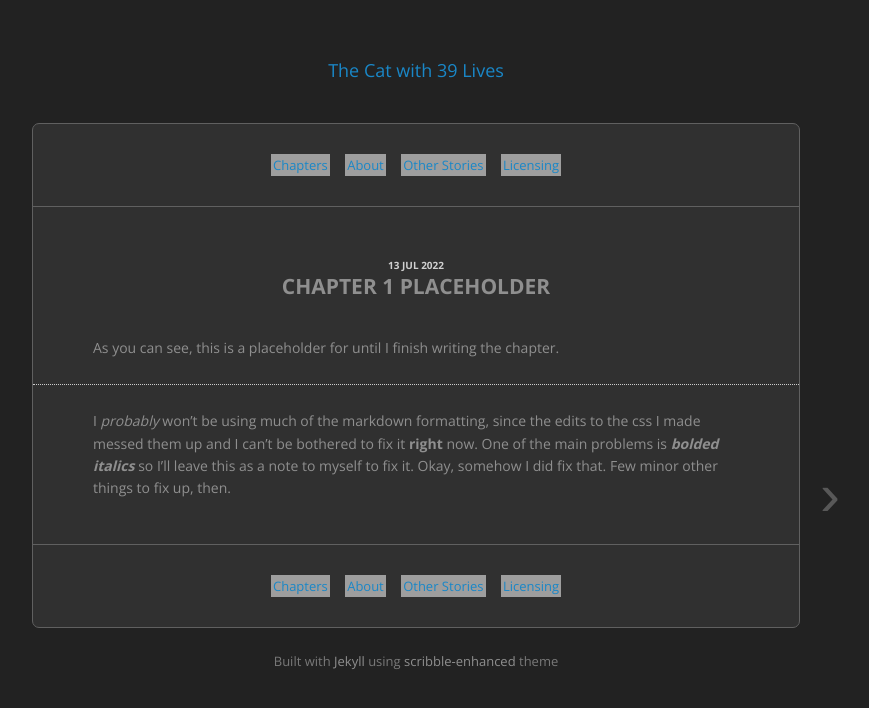
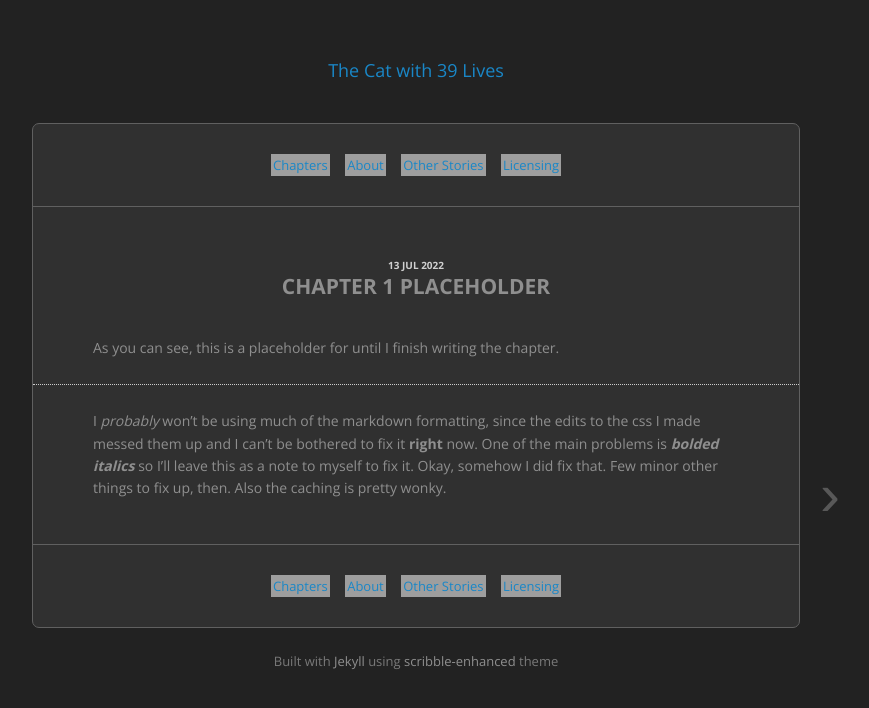
Before and after one commit to mehkanik/C39, a Jekyll site: the page built from _posts/2022-07-13-placeholder.md, in a window 1280 px wide, cut to the strip 0-913 px from the top of the page. Shown: the top 708 px of the strip, without its empty margins (224-1093 px from the left). Built offline with Jekyll 4.4.1, drawn with Linux system fonts in a browser that asks for light colours; grey boxes are pictures that could not be loaded.

```diff
--- a/_posts/2022-07-13-placeholder.md
+++ b/_posts/2022-07-13-placeholder.md
@@ -8,4 +8,4 @@ As you can see, this is a placeholder for until I finish writing the chapter.
 
 ---
 
-I *probably* won't be using much of the markdown formatting, since the edits to the css I made messed them up and I can't be bothered to fix it **right** now. One of the main problems is ***bolded italics*** so I'll leave this as a note to myself to fix it. Okay, somehow I did fix that. Few minor other things to fix up, then.
+I *probably* won't be using much of the markdown formatting, since the edits to the css I made messed them up and I can't be bothered to fix it **right** now. One of the main problems is ***bolded italics*** so I'll leave this as a note to myself to fix it. Okay, somehow I did fix that. Few minor other things to fix up, then. Also the caching is pretty wonky.
```
